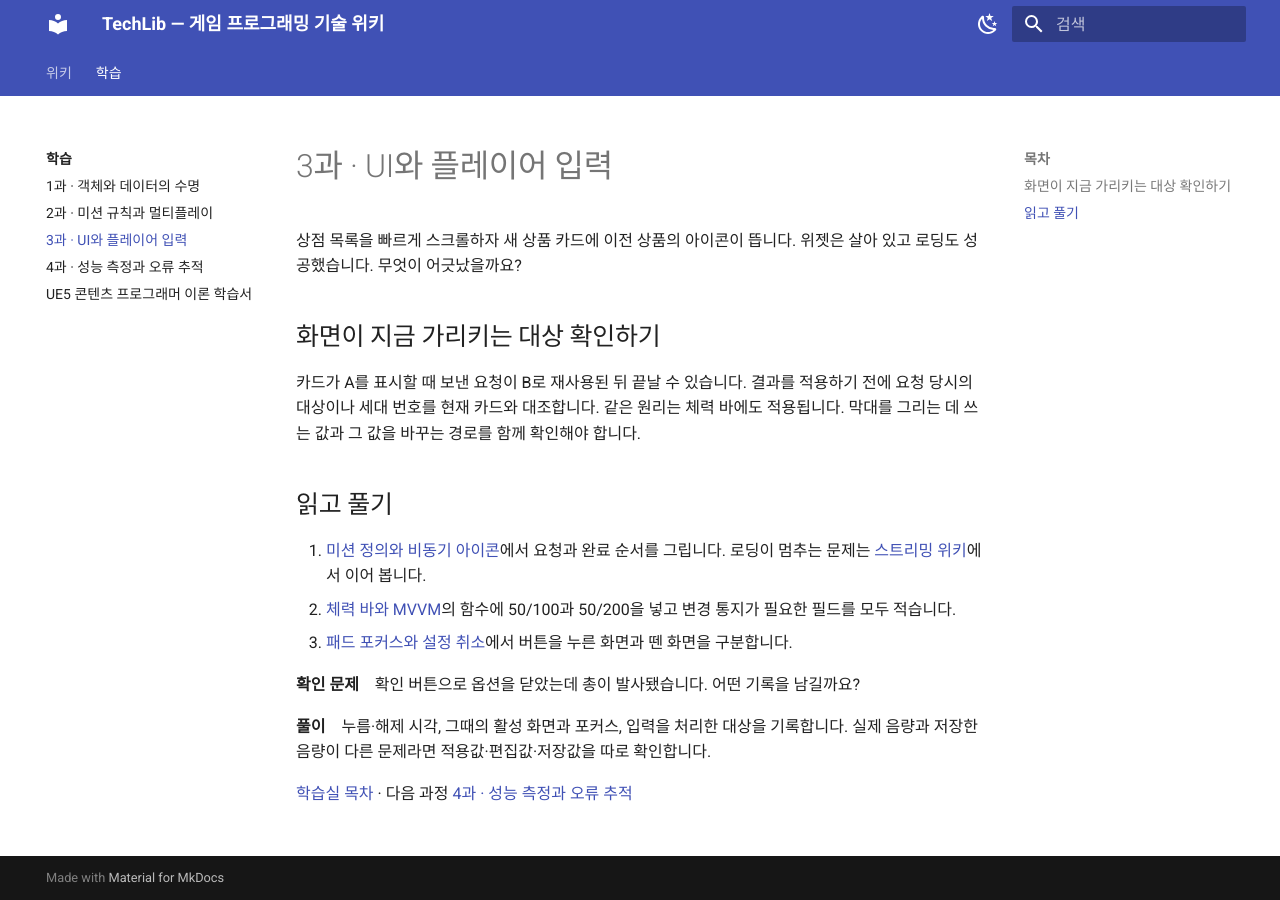
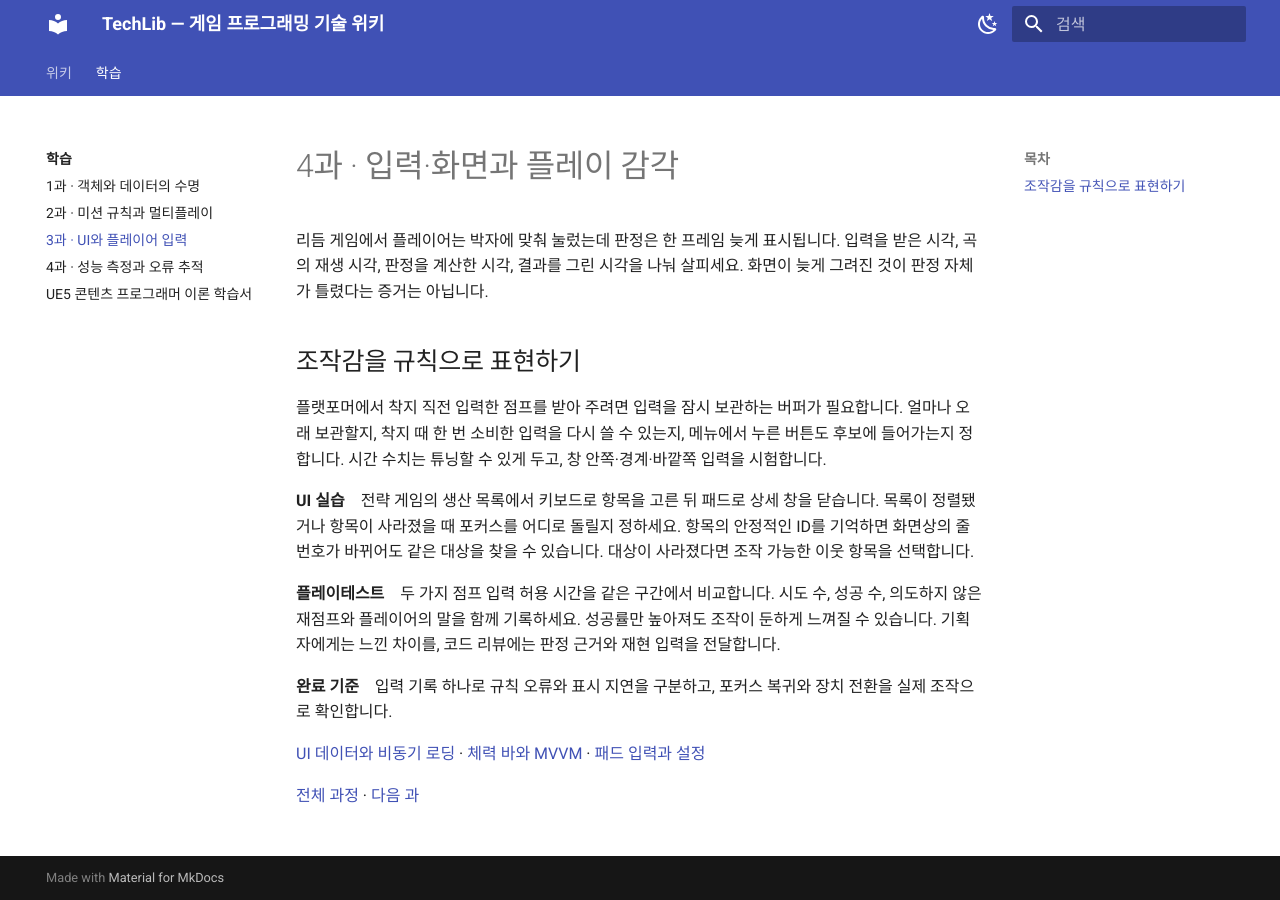
Before and after one commit to Hato-1998/TechLib, an MkDocs documentation site: the page built from docs/study/interface.md, in a window 1280 px wide. Built offline with MkDocs 1.6.1 and Material for MkDocs 9.7.7, drawn with Linux system fonts in a browser that asks for light colours.

Commit message:
게임 프로그래머 공통 과정 · 입력·화면과 플레이 감각

```diff
--- a/docs/study/interface.md
+++ b/docs/study/interface.md
@@ -1,19 +1,17 @@
-# 3과 · UI와 플레이어 입력
+# 4과 · 입력·화면과 플레이 감각
 
-상점 목록을 빠르게 스크롤하자 새 상품 카드에 이전 상품의 아이콘이 뜹니다. 위젯은 살아 있고 로딩도 성공했습니다. 무엇이 어긋났을까요?
+리듬 게임에서 플레이어는 박자에 맞춰 눌렀는데 판정은 한 프레임 늦게 표시됩니다. 입력을 받은 시각, 곡의 재생 시각, 판정을 계산한 시각, 결과를 그린 시각을 나눠 살피세요. 화면이 늦게 그려진 것이 판정 자체가 틀렸다는 증거는 아닙니다.
 
-## 화면이 지금 가리키는 대상 확인하기
+## 조작감을 규칙으로 표현하기
 
-카드가 A를 표시할 때 보낸 요청이 B로 재사용된 뒤 끝날 수 있습니다. 결과를 적용하기 전에 요청 당시의 대상이나 세대 번호를 현재 카드와 대조합니다. 같은 원리는 체력 바에도 적용됩니다. 막대를 그리는 데 쓰는 값과 그 값을 바꾸는 경로를 함께 확인해야 합니다.
+플랫포머에서 착지 직전 입력한 점프를 받아 주려면 입력을 잠시 보관하는 버퍼가 필요합니다. 얼마나 오래 보관할지, 착지 때 한 번 소비한 입력을 다시 쓸 수 있는지, 메뉴에서 누른 버튼도 후보에 들어가는지 정합니다. 시간 수치는 튜닝할 수 있게 두고, 창 안쪽·경계·바깥쪽 입력을 시험합니다.
 
-## 읽고 풀기
+**UI 실습**　전략 게임의 생산 목록에서 키보드로 항목을 고른 뒤 패드로 상세 창을 닫습니다. 목록이 정렬됐거나 항목이 사라졌을 때 포커스를 어디로 돌릴지 정하세요. 항목의 안정적인 ID를 기억하면 화면상의 줄 번호가 바뀌어도 같은 대상을 찾을 수 있습니다. 대상이 사라졌다면 조작 가능한 이웃 항목을 선택합니다.
 
-1. [미션 정의와 비동기 아이콘](UE5_Content_Programming_Workbook.md#6-b-a)에서 요청과 완료 순서를 그립니다. 로딩이 멈추는 문제는 [스트리밍 위키](../08-memory-management/index.md)에서 이어 봅니다.
-2. [체력 바와 MVVM](UE5_Content_Programming_Workbook.md#7-umgmvvm-hp)의 함수에 50/100과 50/200을 넣고 변경 통지가 필요한 필드를 모두 적습니다.
-3. [패드 포커스와 설정 취소](UE5_Content_Programming_Workbook.md#8)에서 버튼을 누른 화면과 뗀 화면을 구분합니다.
+**플레이테스트**　두 가지 점프 입력 허용 시간을 같은 구간에서 비교합니다. 시도 수, 성공 수, 의도하지 않은 재점프와 플레이어의 말을 함께 기록하세요. 성공률만 높아져도 조작이 둔하게 느껴질 수 있습니다. 기획자에게는 느낀 차이를, 코드 리뷰에는 판정 근거와 재현 입력을 전달합니다.
 
-**확인 문제**　확인 버튼으로 옵션을 닫았는데 총이 발사됐습니다. 어떤 기록을 남길까요?
+**완료 기준**　입력 기록 하나로 규칙 오류와 표시 지연을 구분하고, 포커스 복귀와 장치 전환을 실제 조작으로 확인합니다.
 
-**풀이**　누름·해제 시각, 그때의 활성 화면과 포커스, 입력을 처리한 대상을 기록합니다. 실제 음량과 저장한 음량이 다른 문제라면 적용값·편집값·저장값을 따로 확인합니다.
+[UI 데이터와 비동기 로딩](UE5_Content_Programming_Workbook.md#6-b-a) · [체력 바와 MVVM](UE5_Content_Programming_Workbook.md#7-umgmvvm-hp) · [패드 입력과 설정](UE5_Content_Programming_Workbook.md#8)
 
-[학습실 목차](index.md) · 다음 과정 [4과 · 성능 측정과 오류 추적](diagnostics.md)
+[전체 과정](index.md) · [다음 과](diagnostics.md)
```
